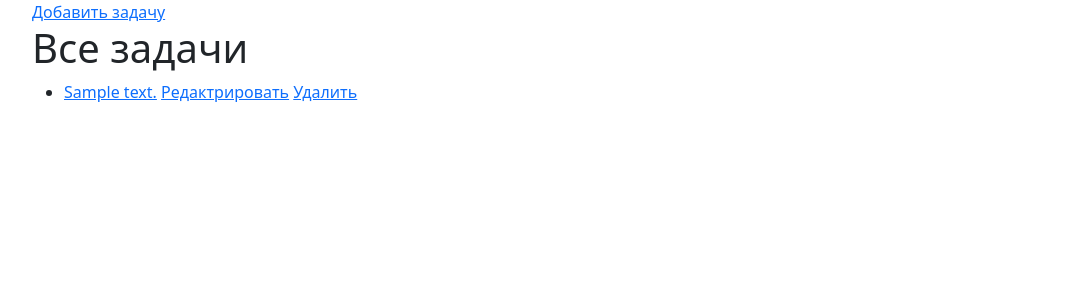
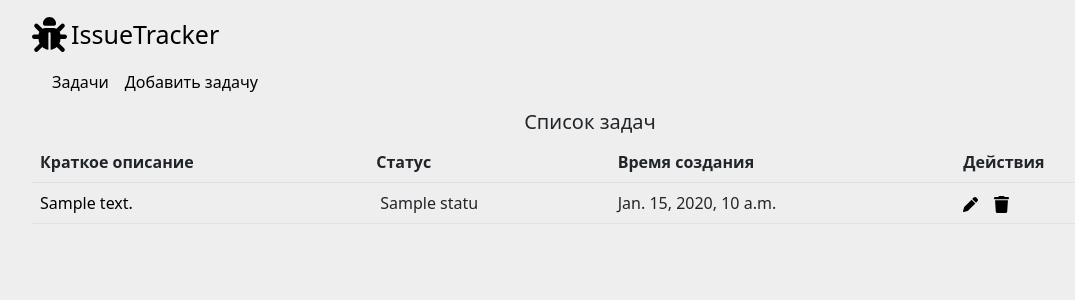
Before and after one commit to kanat1390/home_work_57_atygayev_kanat, a Django app: page / in a window 1280 px wide. Shown: the top 300 px of the page, without its empty margins (50-1125 px from the left). Run offline with Django 4.2, Linux system fonts and the light colour scheme; tables that the repository leaves empty hold one stand-in row (values such as "Sample post"); parts of the project's set-up code (start-up, migrations or seed data) failed here and were passed over; some libraries are stand-ins or nearby versions.

Commit message:
Добавлена возможность удаления и стилизована главная страница с страницами добавления и редактирования задач

```diff
--- /dev/null
+++ b/src/static/tasks/css/style.css
@@ -0,0 +1,15 @@
+body {
+  background-color: rgb(238, 238, 238);
+}
+
+.nav-link-custom {
+  color: black;
+}
+
+.task-item {
+  text-decoration: none;
+  color: black;
+}
+.task-item:hover {
+  color: rgb(92, 92, 92);
+}
--- a/src/tasks/models/status.py
+++ b/src/tasks/models/status.py
@@ -2,6 +2,7 @@ from django.db import models
 
 class Status(models.Model):
     name = models.CharField(verbose_name='Название', max_length=30)
+    color = models.CharField(verbose_name='Цвет', max_length=7)
 
     def __str__(self):
         return self.name
--- a/src/tasks/models/task.py
+++ b/src/tasks/models/task.py
@@ -13,5 +13,11 @@ class Task(models.Model):
     def __str__(self):
         return self.summary
 
-    def get_absolute_url(self):
+    def get_detail_url(self):
         return reverse('task-detail', kwargs={'pk':self.id})
+
+    def get_update_url(self):
+        return reverse('task-update', kwargs={'pk':self.id})
+
+    def get_delete_url(self):
+        return reverse('task-delete', kwargs={'pk':self.id})
--- /dev/null
+++ b/src/tasks/templates/tasks/includes/back_btn.html
@@ -0,0 +1,5 @@
+{% load static %}
+<div class="mt-3 mb-3 d-flex gap-1">
+    <img src="{% static 'tasks/icons/back.svg' %}" alt="" width="15px">
+    <a href="{% url 'task-list' %}" style="text-decoration:none; font-size:20px; color:black;">Вернуться</a>
+</div>
--- /dev/null
+++ b/src/tasks/templates/tasks/includes/navigation.html
@@ -0,0 +1,14 @@
+<nav class="navbar navbar-expand-lg">
+    <div class="container-fluid">
+        <button class="navbar-toggler" type="button" data-bs-toggle="collapse" data-bs-target="#navbarNavAltMarkup"
+            aria-controls="navbarNavAltMarkup" aria-expanded="false" aria-label="Toggle navigation">
+            <span class="navbar-toggler-icon"></span>
+        </button>
+        <div class="collapse navbar-collapse" id="navbarNavAltMarkup">
+            <div class="navbar-nav">
+                <a class="nav-link nav-link-custom" href="{% url 'task-list' %}">Задачи</a>
+                <a class="nav-link nav-link-custom" href="{% url 'task-create' %}">Добавить задачу</a>
+            </div>
+        </div>
+    </div>
+</nav>
--- a/src/tasks/templates/tasks/task_create.html
+++ b/src/tasks/templates/tasks/task_create.html
@@ -3,6 +3,10 @@
 {% block page_title %}
 Добавление задачи
 {% endblock page_title %}
+
+{% block navigation %}
+{% include "tasks/includes/back_btn.html" %}
+{% endblock navigation %}
 
 {% block content %}
 <h1>Добавление задачи</h1>
--- a/src/tasks/templates/tasks/task_list.html
+++ b/src/tasks/templates/tasks/task_list.html
@@ -1,21 +1,48 @@
 {% extends "base.html" %}
+{% load static %}
 
 {% block page_title %}
-Главная страница
+IssueTracker
 {% endblock page_title %}
-
-{% block menu %}
-<a href="{% url 'task-create' %}">Добавить задачу</a>
-{% endblock menu %}
+{% block navigation %}
+{% include "tasks/includes/navigation.html" %}
+{% endblock navigation %}
+{% block title %}
+<h5 class="text-center">Список задач</h5>
+{% endblock title %}
 
 {% block content %}
-<h1>Все задачи</h1>
-<ul>
+<table class="table table-hover">
+    <thead>
+        <tr>
+            <th scope="col">Краткое описание</th>
+            <th scope="col">Статус</th>
+            <th scope="col">Время создания</th>
+            <th scope="col">Действия</th>
+        </tr>
+    </thead>
     {% for task in task_list %}
-
-    <li><a href="{{ task.get_absolute_url }}">{{ task.summary }}</a> <a
-            href="{% url 'task-update' task.pk %}">Редактрировать</a> <a href="">Удалить</a></li>
-
+    <tbody>
+        <tr>
+            <td><a class="task-item" href="{{ task.get_detail_url }}">{{ task.summary }}</a></td>
+            <td>
+                <span style="padding:4px;">
+                    {{ task.status }}
+                </span>
+            </td>
+            <td>{{ task.created_at }}</td>
+            <td>
+                <div class="d-flex justify-content-start gap-3">
+                    <a href="{{ task.get_update_url }}">
+                        <img src="{% static 'tasks/icons/edit.svg' %}" alt="edit" width="15px">
+                    </a>
+                    <a href="{{ task.get_delete_url }}" data-toggle="modal" data-target="#exampleModal">
+                        <img src="{% static 'tasks/icons/trash.svg' %}" alt="edit" width="15px">
+                    </a>
+                </div>
+            </td>
+        </tr>
+    </tbody>
     {% endfor %}
-</ul>
+</table>
 {% endblock content %}
--- a/src/tasks/urls.py
+++ b/src/tasks/urls.py
@@ -3,7 +3,8 @@ from .views import (
     TaskListView,
     TaskDetailView,
     TaskCreateView,
-    TaskUpdateView
+    TaskUpdateView,
+    TaskDeleteView
 )
 
 urlpatterns=[
@@ -11,4 +12,5 @@ urlpatterns=[
     path('<int:pk>/', TaskDetailView.as_view(), name='task-detail'),
     path('create/', TaskCreateView.as_view(), name='task-create'),
     path('<int:pk>/update/', TaskUpdateView.as_view(), name='task-update'),
+    path('<int:pk>/delete/', TaskDeleteView.as_view(), name='task-delete')
 ]
--- a/src/tasks/views.py
+++ b/src/tasks/views.py
@@ -56,3 +56,15 @@ class TaskUpdateView(View):
             return redirect('task-list')
         else:
             raise Http404
+
+class TaskDeleteView(View):
+    def get(self, request, *args, **kwargs):
+        task = get_task_by_pk(kwargs['pk'])
+        context = {
+            'task':task,
+        }
+        return render(request, 'tasks/task_delete.html', context)
+    def post(self, request, *args, **kwargs):
+        task = get_task_by_pk(kwargs['pk'])
+        task.delete()
+        return redirect('task-list')
--- a/src/templates/base.html
+++ b/src/templates/base.html
@@ -1,3 +1,4 @@
+{% load static %}
 <!DOCTYPE html>
 <html lang="en">
 
@@ -12,16 +13,32 @@
     </title>
     <link href="https://cdn.jsdelivr.net/npm/bootstrap@5.2.2/dist/css/bootstrap.min.css" rel="stylesheet"
         integrity="sha384-Zenh87qX5JnK2Jl0vWa8Ck2rdkQ2Bzep5IDxbcnCeuOxjzrPF/et3URy9Bv1WTRi" crossorigin="anonymous">
+    <link rel="stylesheet" href="{% static 'tasks/css/style.css' %}">
+    <script src="https://kit.fontawesome.com/0adb5dcff4.js" crossorigin="anonymous"></script>
 </head>
 
 <body>
+
     <div class="container">
-        {% block menu %}
+        <header>
+            <div class="logo d-flex justify-content-start gap-1 align-items-center mt-3">
+                <div class="logo-image"><img src="{% static 'tasks/images/logo.svg' %}" alt="logo" width="35px;">
+                </div>
+                <div class="logo-title" style="font-size:25px; text-decoration: none; color:black;"><a
+                        href="{% url 'task-list' %}" style="text-decoration:none; color:black;">IssueTracker</a>
+                </div>
+            </div>
+            {% block navigation %}
 
-        {% endblock menu %}
-        {% block content %}
+            {% endblock navigation %}
+        </header>
+        <div class="content">
+            {% block title %}
+            {% endblock title %}
 
-        {% endblock content %}
+            {% block content %}
+            {% endblock content %}
+        </div>
     </div>
     <script src="https://cdn.jsdelivr.net/npm/bootstrap@5.2.2/dist/js/bootstrap.bundle.min.js"
         integrity="sha384-OERcA2EqjJCMA+/3y+gxIOqMEjwtxJY7qPCqsdltbNJuaOe923+mo//f6V8Qbsw3"
--- a/src/todo/urls.py
+++ b/src/todo/urls.py
@@ -11,3 +11,5 @@ urlpatterns = [
 if settings.DEBUG:
     urlpatterns += static(settings.STATIC_URL, document_root=settings.STATIC_ROOT)
     urlpatterns += static(settings.MEDIA_URL, document_root=settings.MEDIA_ROOT)
+    print(settings.STATIC_ROOT)
+    print(settings.STATIC_URL)
```
Also changed, not shown: src/tasks/templates/tasks/task_delete.html (added, +16 -0 lines), src/tasks/templates/tasks/task_update.html (+6 -1 lines), src/todo/settings.py (+3 -9 lines), src/static/tasks/icons/back.svg (added), src/static/tasks/icons/edit.svg (added), src/static/tasks/icons/trash.svg (added), src/static/tasks/images/logo.svg (added), src/tasks/migrations/0008_status_color.py (added).
